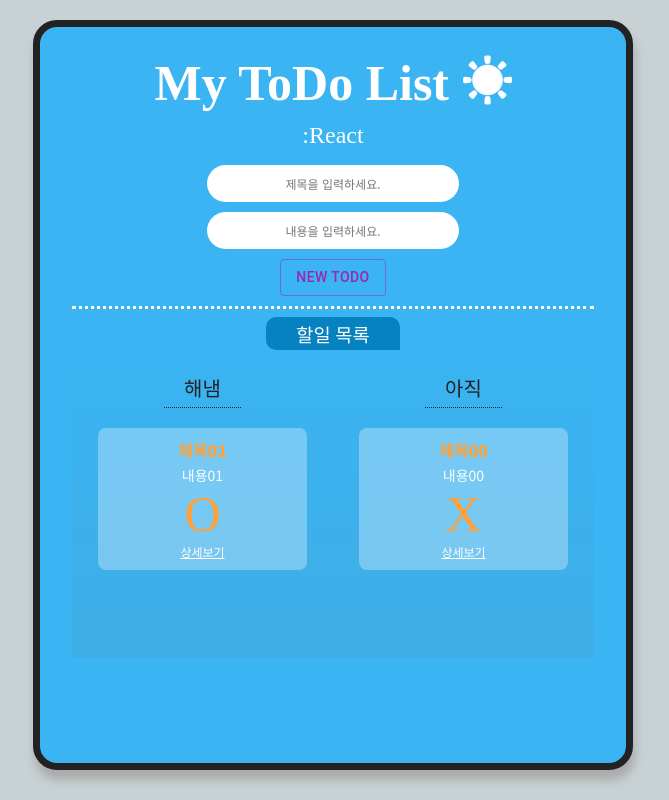
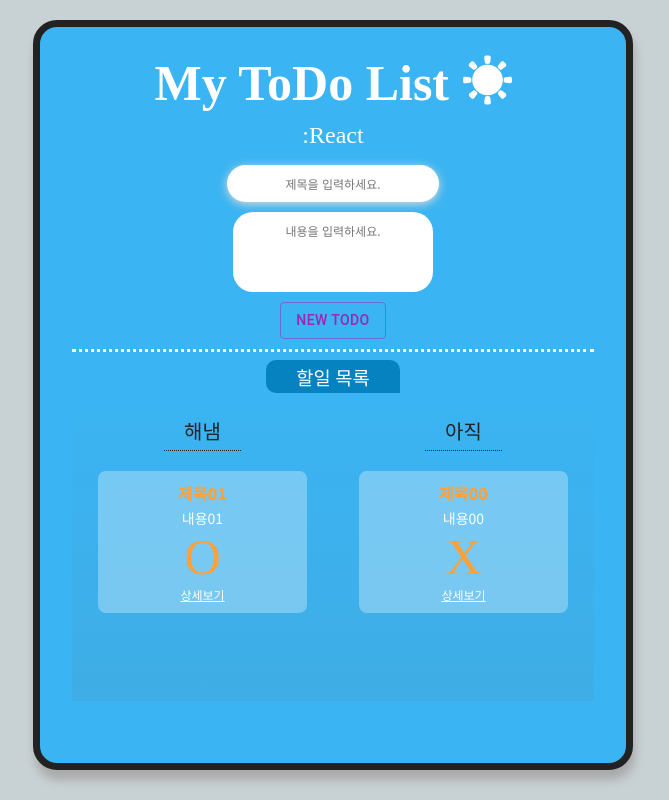
Before and after one commit to dusunax/react-assignment-chapter4-hanghae, a React (Create React App) app: page / in a window 1280 px wide. Shown: the whole page, without its empty margins (307-976 px from the left). Built offline with nearby package versions, Linux system fonts and the light colour scheme; a web font is replaced by a local one.

Commit message:
change input to textarea

```diff
--- a/src/components/form/Form.jsx
+++ b/src/components/form/Form.jsx
@@ -54,14 +54,15 @@ export default function Form(){
                 >
                     내용
                 </label>
-                <input
+                <textarea
                 name="context"
                 id="context"
                 variant="outlined"
                 size="small"
                 ref={contextRef}
                 placeholder="내용을 입력하세요."
-                minLength={1}autoComplete='off'
+                minLength={1} autoComplete='off'
+                maxLength={50}
                 />
                 <Button
                 variant="outlined"
@@ -78,7 +79,6 @@ export default function Form(){
 }
 
 const MyFormControl = styled.form`
-
 & > div {
     padding-top: 10px;
     padding-bottom: 10px;
@@ -89,15 +89,27 @@ const MyFormControl = styled.form`
     display: flex;
     flex-flow: column;
     align-items: center;
-    justify-content: center;
     gap: 10px;
 }
 
-input {
+input, textarea {
     all: unset;
-    padding: 10px 40px;
+    padding: 10px 20px;
     border-radius: 20px;
     font-size: 12px;
     background: #fff;
 }
+
+input:focus, textarea:focus {
+    box-shadow: 0px 2px 10px #ddd;
+}
+
+textarea[name="context"] {
+    width: 160px;
+    height: 60px;
+
+    word-break: keep-all;
+    word-wrap: break-word;
+    resize: none;
+}
 `
```
